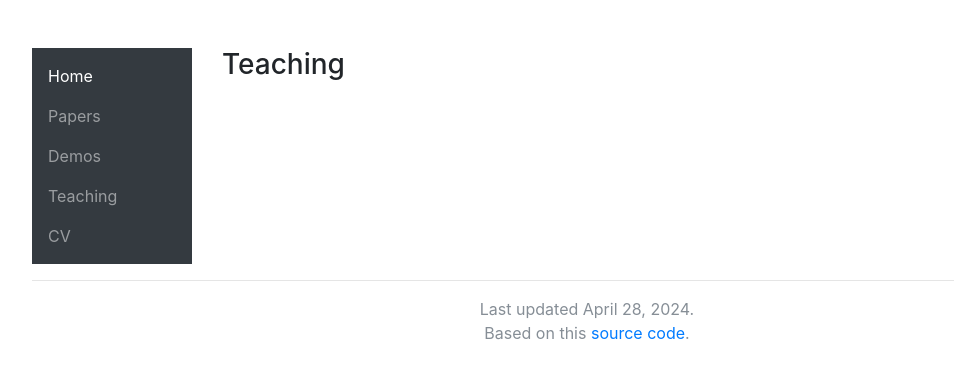
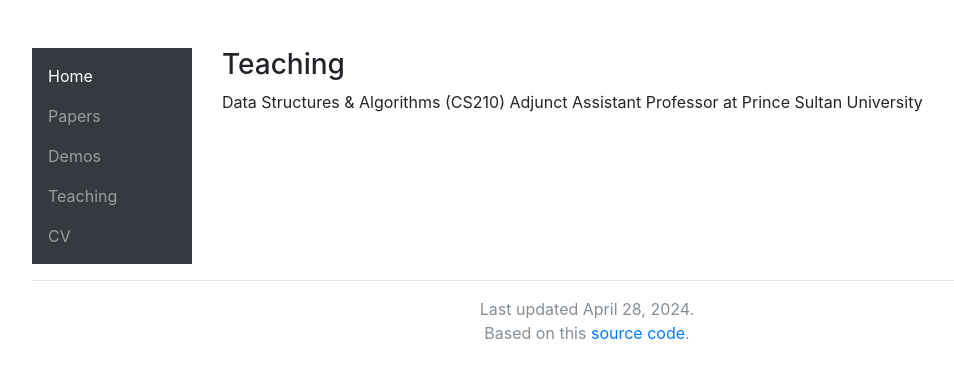
Before and after one commit to asrajeh/asrajeh.github.io, a Jekyll site: the page built from teaching.html, in a window 1280 px wide. Shown: the top 379 px of the page, without its empty margins (53-1007 px from the left). Built offline with Jekyll 4.4.1, drawn with Linux system fonts in a browser that asks for light colours; nearby versions of some CDN libraries.

Commit message:
Update teaching.html

```diff
--- a/teaching.html
+++ b/teaching.html
@@ -4,5 +4,7 @@ title: Abdullah Alrajeh | Teaching
 ---
 <div class="page-header">
   <h3>Teaching</h3>
+  Data Structures & Algorithms (CS210)
+  Adjunct Assistant Professor at Prince Sultan University
 </div>
 <br/>
```
